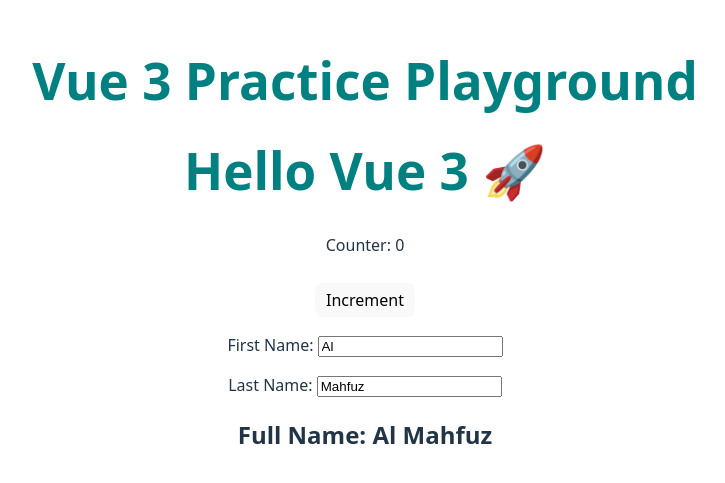
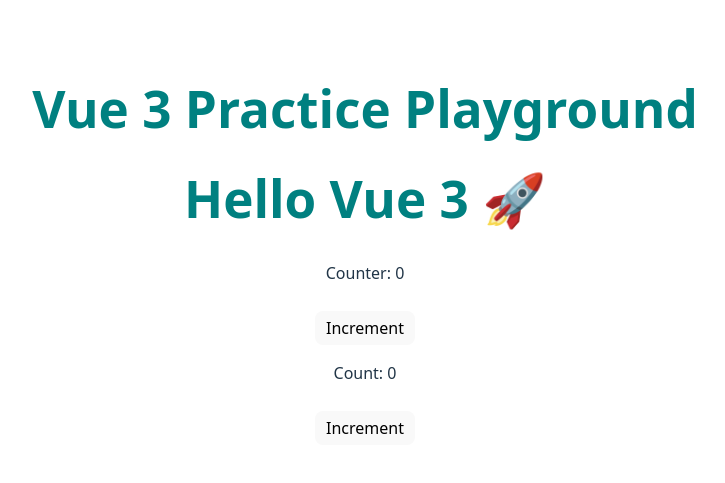
Before and after one commit to AlMahfuzKhanD/vue-3-practice, a Vue app: page / in a window 1280 px wide. Shown: the part 155-638 px from the top of the page, without its empty margins (275-1000 px from the left). Built offline with nearby package versions, Linux system fonts and the light colour scheme.

Commit message:
watcher added

```diff
--- a/src/App.vue
+++ b/src/App.vue
@@ -6,7 +6,8 @@
     <Day1Counter />
     <!-- <Day1User /> -->
     <!-- <Day1Practice /> -->
-    <Day2Computed />
+    <!-- <Day2Computed /> -->
+    <Day2Watcher />
   </div>
 </template>
 
@@ -16,4 +17,5 @@
 import Day1User from './components/Day1User.vue'
 import Day1Practice from './components/Day1Practice.vue'
 import Day2Computed from './components/Day2Computed.vue'
+import Day2Watcher from './components/Day2Watcher.vue'
 </script>
--- /dev/null
+++ b/src/components/Day2Watcher.vue
@@ -0,0 +1,12 @@
+<script setup>
+import { ref, watch } from 'vue'
+const count = ref(0)
+
+watch(count, (newValue, oldValue) => {
+    console.log(`Count changed from ${oldValue} to ${newValue}`)
+})
+</script>
+<template>
+    <p>Count: {{ count }}</p>
+    <button @click="count++">Increment</button>
+</template>
```
